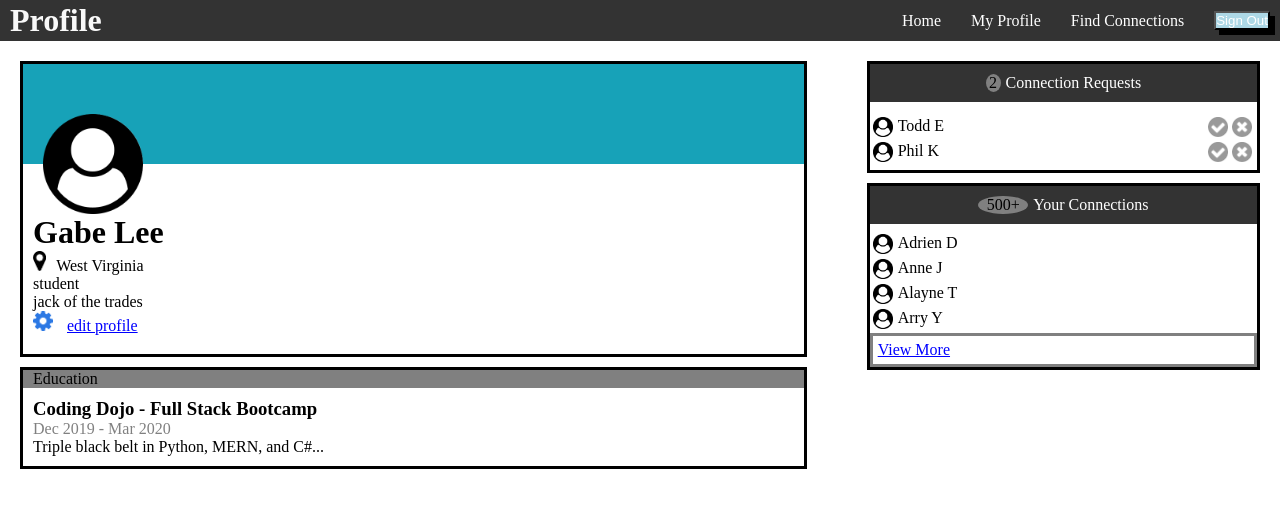
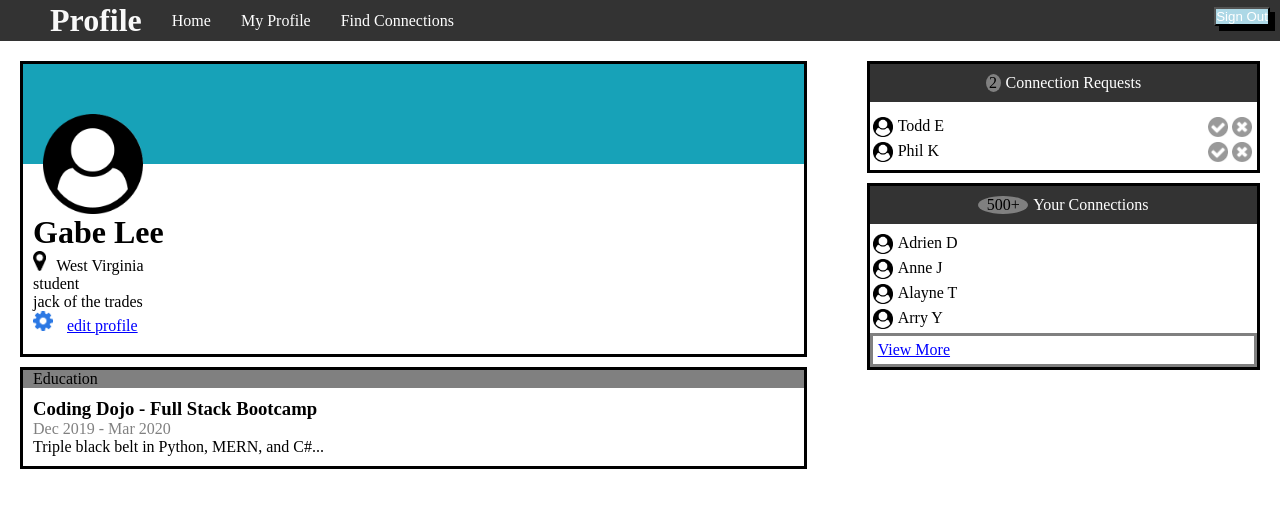
Before and after one commit to GabrielLee252/profile_page2, a plain HTML site: page index.html in a window 1280 px wide. Drawn offline with Linux system fonts and the light colour scheme.

Commit message:
finished

```diff
--- a/index.html
+++ b/index.html
@@ -12,13 +12,17 @@
 <body>
     <!-- --------------------nav bar---------- -->
     <div class="nav">
+        <div class="navL">
             <h1 class="nav-title">Profile</h1>
             <ul class="nav-links">
                 <li><a href="#">Home</a></li>
                 <li><a href="#" class="active">My Profile</a></li>
                 <li><a href="#">Find Connections</a></li>
-            <li><button class="btn">Sign Out</button></li>
             </ul>
+        </div>
+        <div class="navR">
+            <button class="btn">Sign Out</button>
+        </div>
     </div>
     <!-- ----------------end nav bar------------ -->
     <div class="container">
--- a/style.css
+++ b/style.css
@@ -8,6 +8,18 @@
     display: flex;
     justify-content: space-between;
     padding: 2px 10px;
+    align-content: center;
+}
+
+.navL{
+    display: flex;
+    justify-content: center;
+    margin-left: 40px;
+    gap: 30px;
+}
+
+.navR{
+    margin-top: 5px;
 }
 
 h1 {
```
Lines whose indentation alone changed are shown as unchanged.
